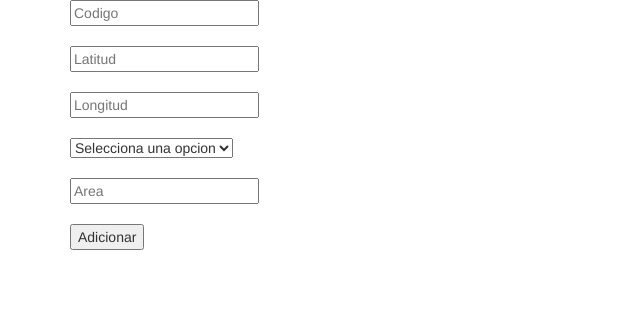
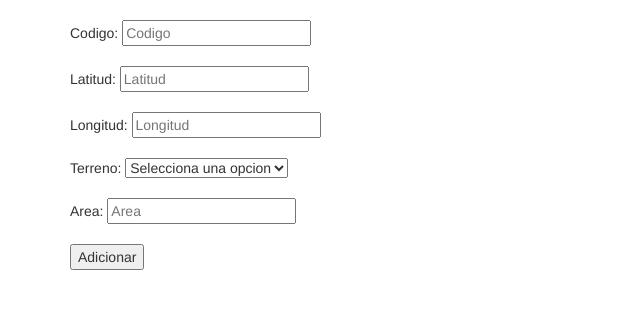
Before and after one commit to fperezm1/Taller2P1, a Django app: page / in a window 1280 px wide. Shown: the top 309 px of the page, without its empty margins (0-640 px from the left). Run offline with Django 3.2, Linux system fonts and the light colour scheme; data that the repository does not hold is empty; some libraries are stand-ins or nearby versions.

Commit message:
Se mejoro el front

```diff
--- a/distancia/templates/distancia/distancia.html
+++ b/distancia/templates/distancia/distancia.html
@@ -2,12 +2,17 @@
 {% block content %}
 <div class="container">
     <form method="get">
+        <br>
+        Codigo:
         <input type="number" name="codigo" placeholder="Codigo">
         <br><br>
+        Latitud:
         <input type="number" step="any" name="latitud" placeholder="Latitud">
         <br><br>
+        Longitud:
         <input type="number" step="any" name="longitud" placeholder="Longitud">
         <br><br>
+        Terreno:
         <select name = "terreno" id="terreno" min="1">
             <option disabled selected value> Selecciona una opcion </option>
             <option value = "Planicie"> Planicie </option>
@@ -16,14 +21,25 @@
             <option value = "Desertico"> Desertico </option>
         </select>
         <br><br>
+        Area:
         <input type="number" step="any" name="area" placeholder="Area" min="0">
         <br><br>
         <button type="submit"> Adicionar </button>
     </form>
-    <!-- {% for distancia in distancias %}
+    {% for distancia in distancias %}
+    <br>
+    <form>
+        <header> Predio </header>
+    </form>
     <ul class="list-group">
-        <li class="list-group-item">{{distancia.type}} = {{distancia.value}}</li>
+        <li class="list-group-item">
+            Codigo: {{distancia.codigo}} -
+            Latitud: {{distancia.latitud}} -
+            Longitud: {{distancia.longitud}} -
+            Terreno: {{distancia.terreno}} -
+            Area: {{distancia.area}}
+        </li>
     </ul>
-    {% endfor %} -->
+    {% endfor %}
 </div>
 {% endblock %}
```
